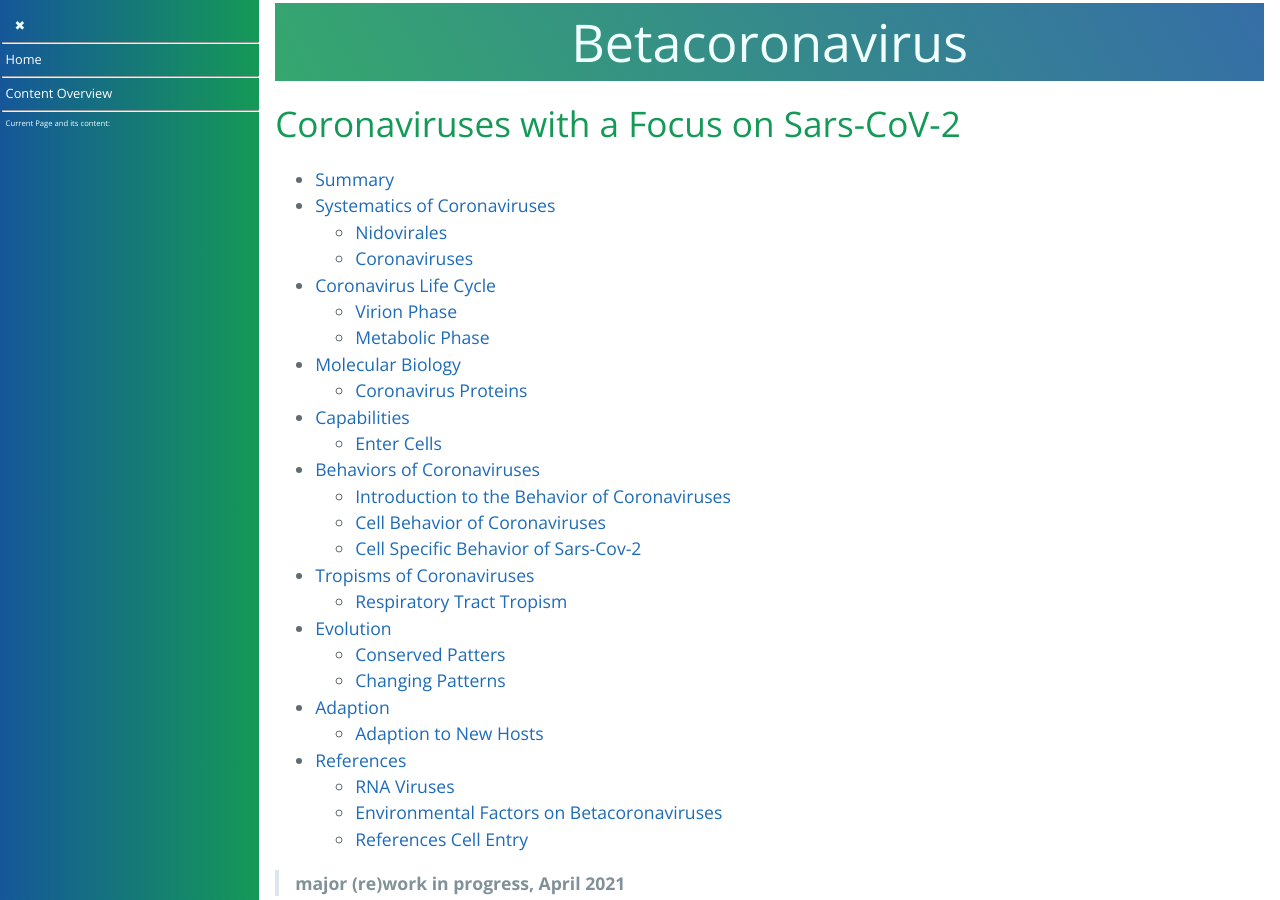
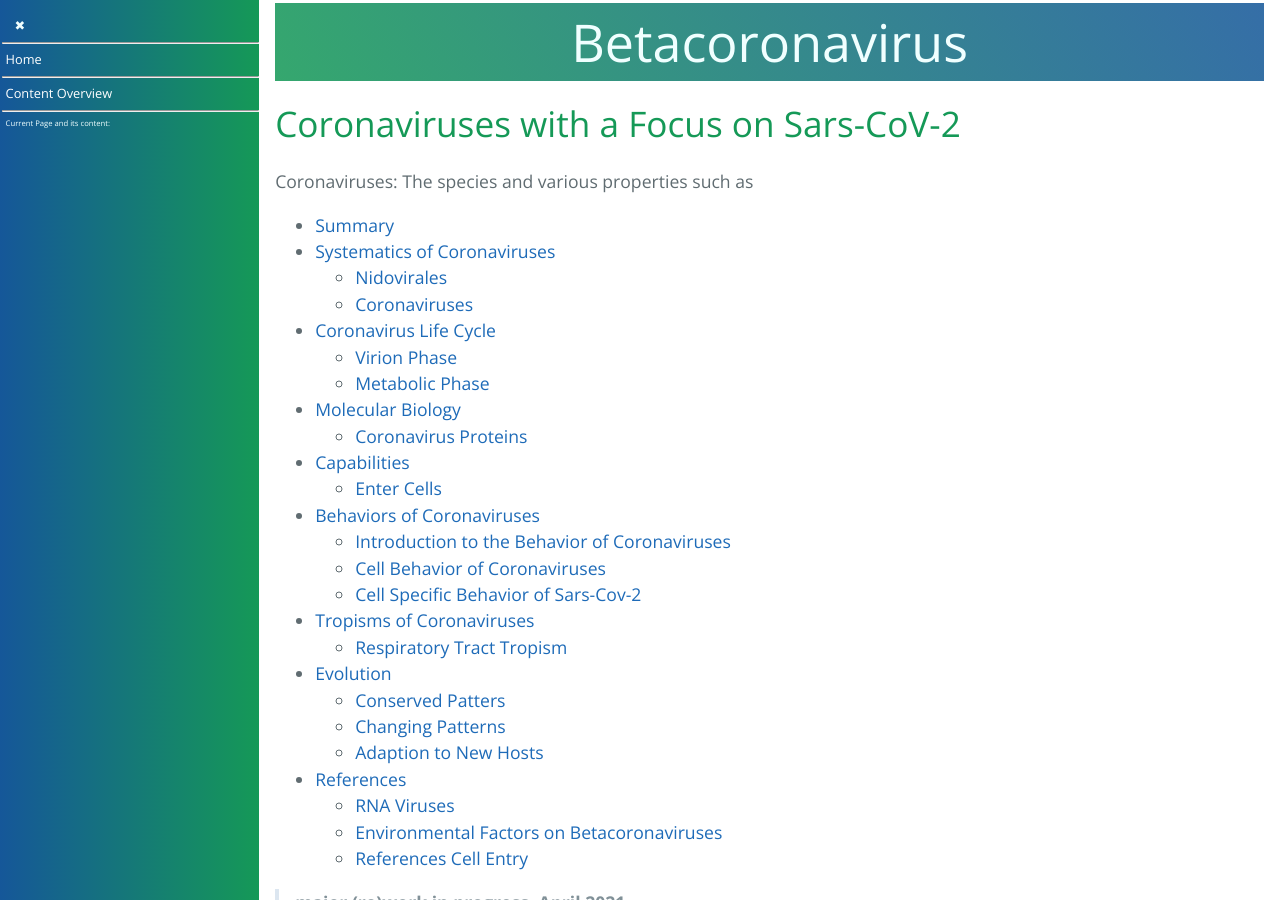
Before and after one commit to forestgrape/coronavirus, a Jekyll site: the page built from 2_biological/coronavirus.md, in a window 1280 px wide and 900 px high. Built offline with Jekyll 4.4.1, drawn with Linux system fonts in a browser that asks for light colours; our own code applies the rules of GitHub Pages for plain Markdown files.

Commit message:
formulations

```diff
--- a/2_biological/coronavirus.md
+++ b/2_biological/coronavirus.md
@@ -1,6 +1,9 @@
+---
+title: Coronaviruses
+---
 
 # Coronaviruses with a Focus on Sars-CoV-2
-
+Coronaviruses: The species and various properties such as
 * [Summary](#summary)
 * [Systematics of Coronaviruses](#systematics-of-coronaviruses)
   * [Nidovirales](#nidovirales)
@@ -21,7 +24,6 @@
 * [Evolution](#evolution)
   * [Conserved Patters](#conserved-patters)
   * [Changing Patterns](#changing-patterns)
-* [Adaption](#adaption)
   * [Adaption to New Hosts](#adaption-to-new-hosts)
 * [References](#references)
   * [RNA Viruses](#rna-viruses)
@@ -271,9 +273,6 @@ Examples of well conserved proteins for coronaviruses are:
 > the description of more changing patters is in work.
 
 
-## Adaption
-
-
 ### Adaption to New Hosts
 
 #### Interspecies Infections of Coronaviruses
```
